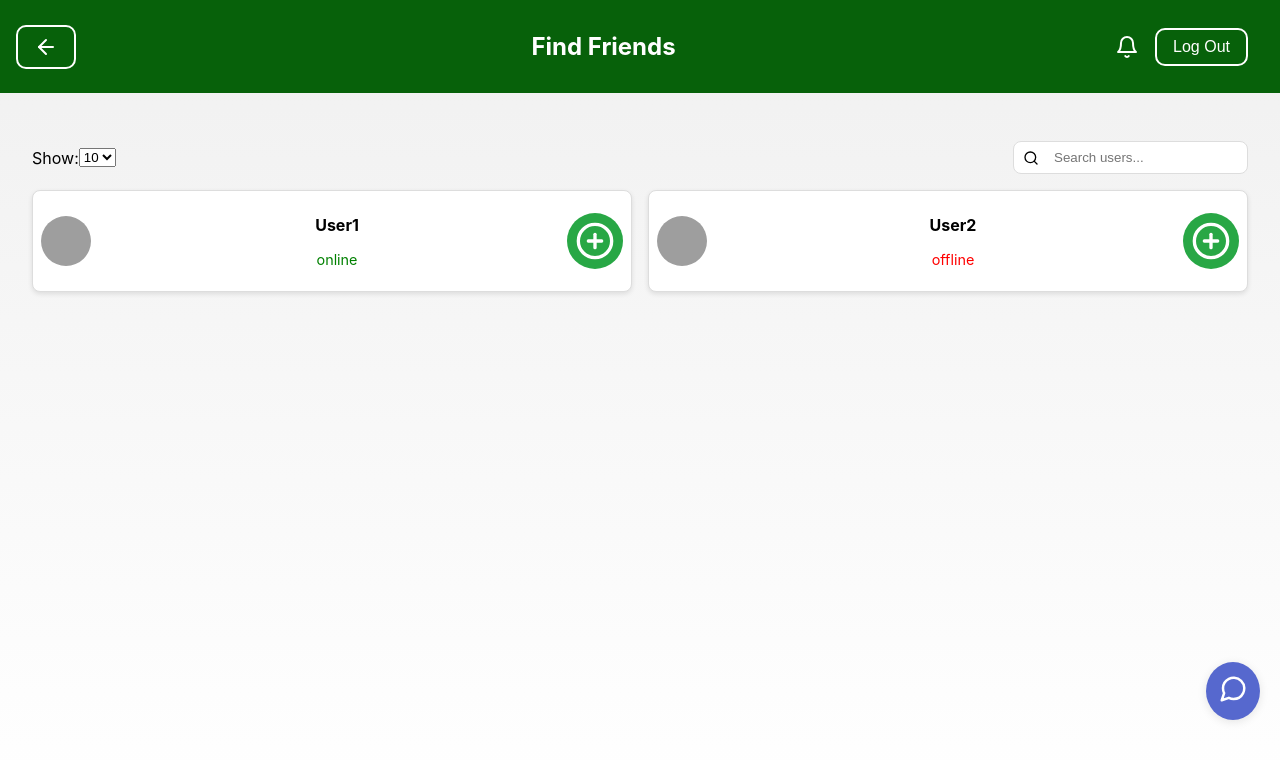
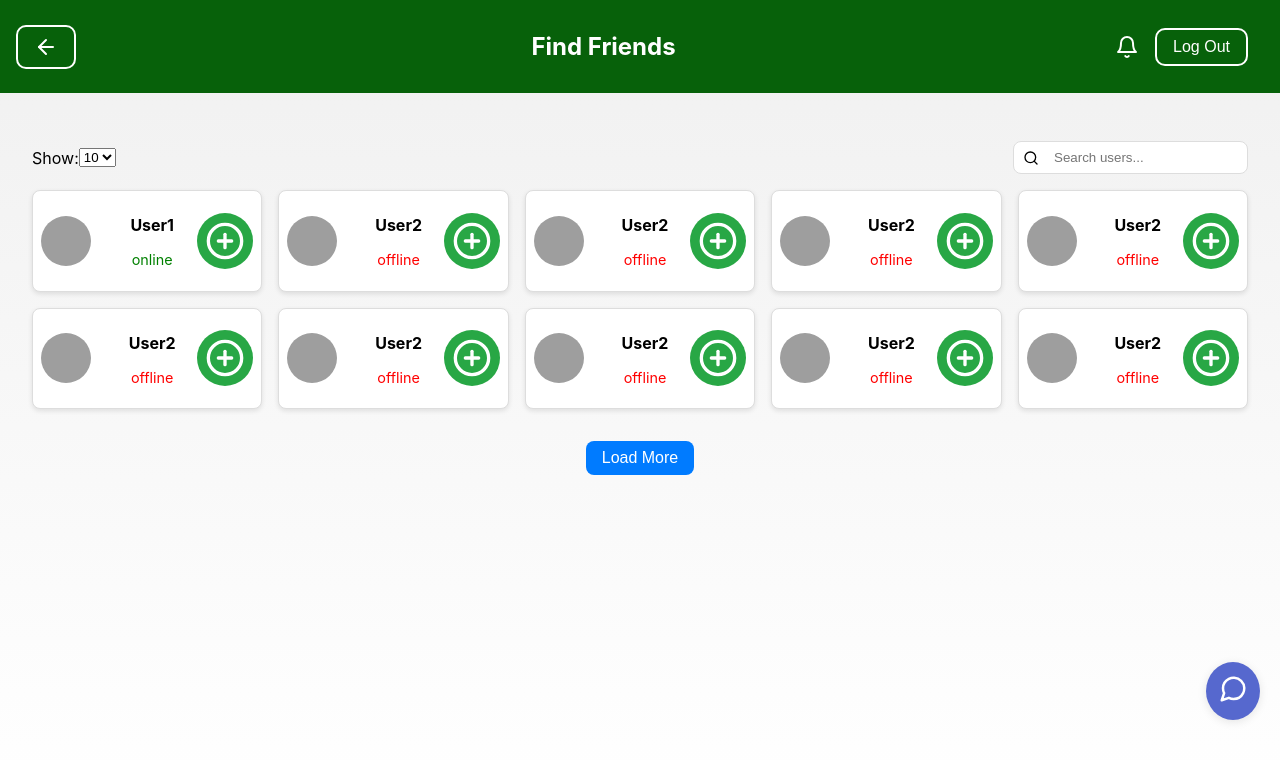
Before and after one commit to nobleenia/QuizApp, a React (Create React App) app in the folder frontend/: page /find-friends in a window 1280 px wide. Shown: the top 760 px of the page. Built offline with nearby package versions, Linux system fonts and the light colour scheme; grey boxes are pictures that could not be loaded.

Commit message:
Feature #11: Find Friends Page - initial design and implementation

```diff
--- a/frontend/src/components/FindFriendsPage.js
+++ b/frontend/src/components/FindFriendsPage.js
@@ -18,6 +18,15 @@ const FindFriendsPage = () => {
     const fetchedUsers = [
       { id: 1, username: 'User1', profilePic: 'path_to_image', status: 'online' },
       { id: 2, username: 'User2', profilePic: 'path_to_image', status: 'offline' },
+      { id: 3, username: 'User2', profilePic: 'path_to_image', status: 'offline' },
+      { id: 4, username: 'User2', profilePic: 'path_to_image', status: 'offline' },
+      { id: 5, username: 'User2', profilePic: 'path_to_image', status: 'offline' },
+      { id: 6, username: 'User2', profilePic: 'path_to_image', status: 'offline' },
+      { id: 7, username: 'User2', profilePic: 'path_to_image', status: 'offline' },
+      { id: 8, username: 'User2', profilePic: 'path_to_image', status: 'offline' },
+      { id: 9, username: 'User2', profilePic: 'path_to_image', status: 'offline' },
+      { id: 10, username: 'User2', profilePic: 'path_to_image', status: 'offline' },
+      { id: 11, username: 'User2', profilePic: 'path_to_image', status: 'offline' },
       // Add more users here
     ];
     setUsers(fetchedUsers);
```
